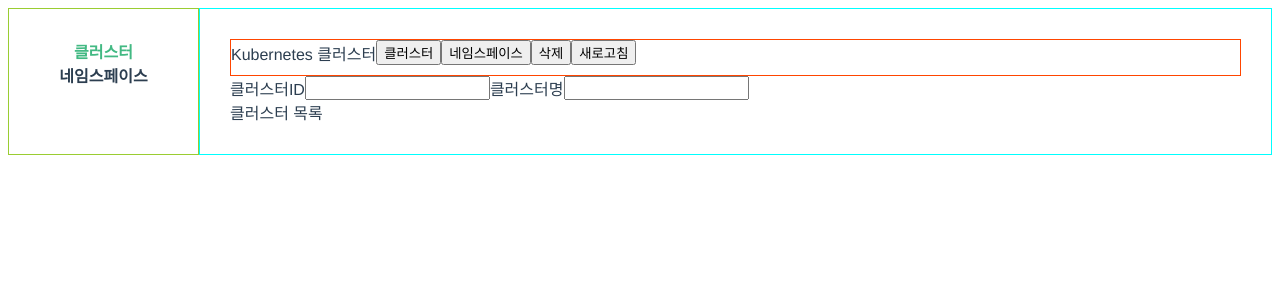
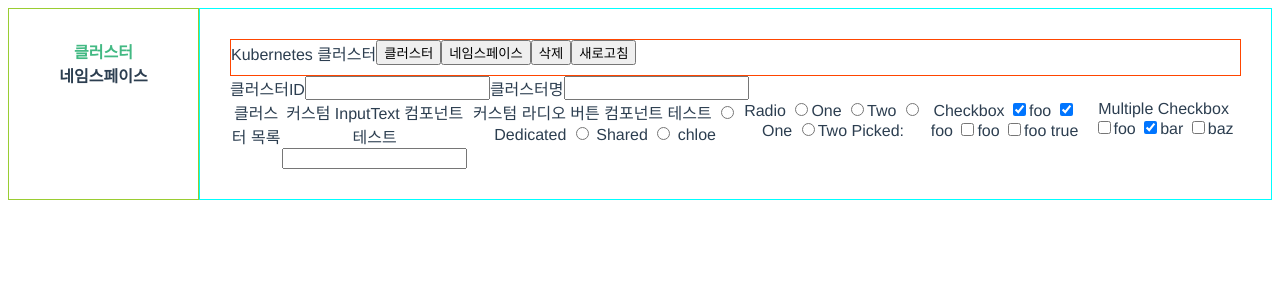
Before and after one commit to devchloe/vue-jest-practice, a Vue app: page / in a window 1280 px wide. Shown: the top 300 px of the page. Built offline with nearby package versions, Linux system fonts and the light colour scheme.

Commit message:
form 요소 컴포넌트

```diff
--- /dev/null
+++ b/src/components/forms/FormInput.vue
@@ -0,0 +1,30 @@
+<template>
+    <div>
+        <input :value="modelValue" @input="onChange" />
+    </div>
+</template>
+
+<script>
+  export default {
+    name: 'FormInput',
+    model: {
+      prop: 'modelValue',
+      event: 'change'
+    },
+    props: {
+      modelValue: {
+        default: ''
+      },
+      value: String,
+    },
+    methods: {
+      onChange(event) {
+        this.$emit('change', event.target.value)
+      }
+    }
+  }
+</script>
+
+<style scoped>
+
+</style>
--- /dev/null
+++ b/src/components/forms/FormRadio.vue
@@ -0,0 +1,48 @@
+<template>
+    <label>
+        <input type="radio" :checked="shouldBeChecked" :name="name" :value="value" @change="onChange"/>
+        {{ label }}
+    </label>
+</template>
+
+<script>
+  export default {
+    name: 'FormRadio',
+    model: {
+      prop: 'modelValue',
+      event : 'change'
+    },
+    props: {
+      name: {
+        type: String,
+        default: ""
+      },
+      value: String,
+      modelValue: {
+        default: ""
+      },
+      checked: Boolean,
+      label: {
+        type: String,
+        required: true,
+      },
+    },
+    data: () => ({
+      selected: '',
+    }),
+    computed: {
+      shouldBeChecked() {
+        return this.modelValue == this.value
+      }
+    },
+    methods: {
+      onChange() {
+        this.$emit('changexxx', this.value);
+      }
+    }
+  }
+</script>
+
+<style scoped>
+
+</style>
--- a/src/views/Cluster.vue
+++ b/src/views/Cluster.vue
@@ -14,12 +14,48 @@
         <!--    </div>-->
         <div class="search-clusters">
             <label for="clusterId">클러스터ID</label>
-      <input type="text" id="clusterId" />
+            <input type="text" id="clusterId"/>
             <label for="clusterName">클러스터명</label>
-      <input type="text" id="clusterName" />
+            <input type="text" id="clusterName"/>
         </div>
         <div class="list-clusters">
             클러스터 목록
+            <div>
+                커스텀 InputText 컴포넌트 테스트
+                <form-input v-model="clusterName" @change="hello"></form-input>
+            </div>
+            <div>
+                커스텀 라디오 버튼 컴포넌트 테스트
+                <form-radio label="Dedicated" value="dedicated" v-model="helmTillerType"></form-radio>
+                <form-radio label="Shared" value="shared" v-model="helmTillerType">
+
+                </form-radio>
+                <form-radio label="chloe" value="chloed" v-model="helmTillerType"></form-radio>
+                {{helmTillerType}}
+            </div>
+            <div>
+                Radio
+                <input type="radio" value="One" :checked="picked=='One'" @change="e => picked = e.target.value">One
+                <input type="radio" value="Two" :checked="picked=='Two'" @change="e => picked = e.target.value">Two
+                <input type="radio" value="One" v-model="picked">One
+                <input type="radio" value="Two" v-model="picked">Two
+                <span>Picked: {{ picked }}</span>
+            </div>
+            <div>
+                Checkbox
+                <input type="checkbox" value="foo" v-model="isChecked">foo
+                <input type="checkbox" value="foo" :checked="!!isChecked" @change="e=>isChecked = e.target.checked">foo
+                <input type="checkbox" value="foo" v-model="isChecked" true-value="a" false-value="b">foo
+                <input type="checkbox" value="foo" :checked="isChecked=='a'"
+                       @change="e=>isChecked = e.target.checked ? 'a' : 'b'">foo
+                {{isChecked }}
+            </div>
+            <div>
+                Multiple Checkbox
+                <input type="checkbox" value="foo" v-model="checkedVals">foo
+                <input type="checkbox" value="bar" v-model="checkedVals">bar
+                <input type="checkbox" value="baz" v-model="checkedVals">baz
+            </div>
         </div>
     </div>
 </template>
@@ -27,11 +63,27 @@
 <script>
   import PageHeader from '@/components/PageHeader'
   import ButtonPlus from "@/components/ButtonPlus";
+  import FormRadio from "@/components/forms/FormRadio";
+import FormInput from '@/components/forms/FormInput'
   export default {
     name: "Cluster",
     components: {
+      FormRadio,
       ButtonPlus,
       PageHeader,
+      FormInput,
+    },
+    data: () => ({
+      picked: '',
+      isChecked: true,
+      checkedVals: ['bar'],
+      helmTillerType: '',
+      clusterName:''
+    }),
+    methods: {
+      hello() {
+        console.log(this.clusterName);
+      }
     }
   };
 </script>
@@ -42,6 +94,7 @@
         display: flex;
         flex-direction: column;
     }
+
     /*.header {*/
     /*  display: flex;*/
     /*  flex-flow: row nowrap;*/
@@ -50,6 +103,7 @@
         display: flex;
         flex-flow: row nowrap;
     }
+
     .list-clusters {
         display: flex;
     }
```
Also changed, not shown: src/components/forms/FormSelect.vue (added, +15 -0 lines), src/components/forms/FormTextarea.vue (added, +15 -0 lines), 1 other file (tests, documents, lock files or other folders). Lines whose indentation alone changed are shown as unchanged.
